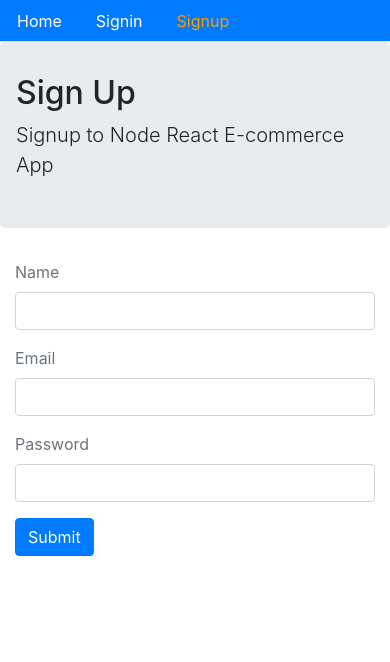
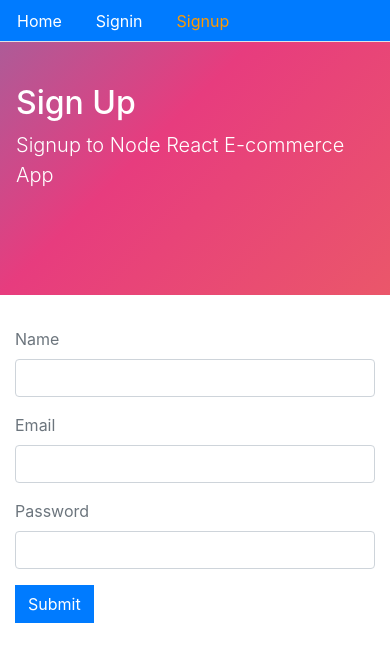
Before and after one commit to FeliIsra/E-commerce, a React (Create React App) app in the folder frontend/: page /signup in a window 390 px wide. Shown: the top 662 px of the page. Built offline with nearby package versions, Linux system fonts and the light colour scheme.

Commit message:
Un poco de css

```diff
--- a/frontend/src/core/Card.js
+++ b/frontend/src/core/Card.js
@@ -1,6 +1,6 @@
 import React from 'react'
 import { Link } from 'react-router-dom'
-import ShowIamge from "./ShowImage";
+import ShowImage from "./ShowImage";
 
 const Card = ({product}) => {
 	return(
@@ -8,11 +8,11 @@
 			<div className="card">
 				<div className="card-header">{product.name}</div>
 				<div className="card-body">
-					<ShowIamge item={product} url={'product'} />
+					<ShowImage item={product} url={'product'} />
 					<p>{product.description}</p>
 					<p>${product.price}</p>
 					<Link to='/'>
-						<button className="btn btn-outline-primary mt-2 mb-2">
+						<button className="btn btn-outline-primary mt-2 mb-2 mr-2">
 							View product
 						</button>
 					</Link>
--- a/frontend/src/core/Layout.js
+++ b/frontend/src/core/Layout.js
@@ -1,5 +1,7 @@
 import React from "react";
 import Menu from "./Menu";
+import '../styles.css'
+
 function  Layout({title = 'Title', description = 'Description', className ,children}) {
     return(
         <div>
--- /dev/null
+++ b/frontend/src/styles.css
@@ -0,0 +1,76 @@
+/**
+    Border radius
+ */
+
+.btn, .jumbotron, .nav :hover {
+    border-radius: 0px;
+}
+
+/**
+    Product image on card
+ */
+
+.product-img {
+    ming-height: 100px;
+}
+
+.jumbotron h2 {
+    margin-top: -20px;
+}
+
+@media only screen and (max-width: 600px) {
+    .jumbotron h2 {
+        margin-top: 10px;
+    }
+}
+
+/**
+    Jumbotron animation
+ */
+
+.jumbotron {
+    width: 30wh;
+    height: 30vh;
+    color: #fff;
+    background: linear-gradient(-45deg, #ee7752, #e73c7e, #23a6d5, #23d5ab);
+    background-size: 400% 400%;
+    -webkit-animation: Gradient 15s ease infinite;
+    -moz-animation: Gradient 15s ease infinite;
+    animation: Gradient 15s ease infinite;
+}
+
+@-webkit-keyframes Gradient {
+    0% {
+        background-position: 0% 50%;
+    }
+    50% {
+        background-position: 100% 50%;
+    }
+    100% {
+        background-position: 0% 50%;
+    }
+}
+
+@-moz-keyframes Gradient {
+    0% {
+        background-position: 0% 50%;
+    }
+    50% {
+        background-position: 100% 50%;
+    }
+    100% {
+        background-position: 0% 50%;
+    }
+}
+
+@keyframes Gradient {
+    0% {
+        background-position: 0% 50%;
+    }
+    50% {
+        background-position: 100% 50%;
+    }
+    100% {
+        background-position: 0% 50%;
+    }
+}
```
